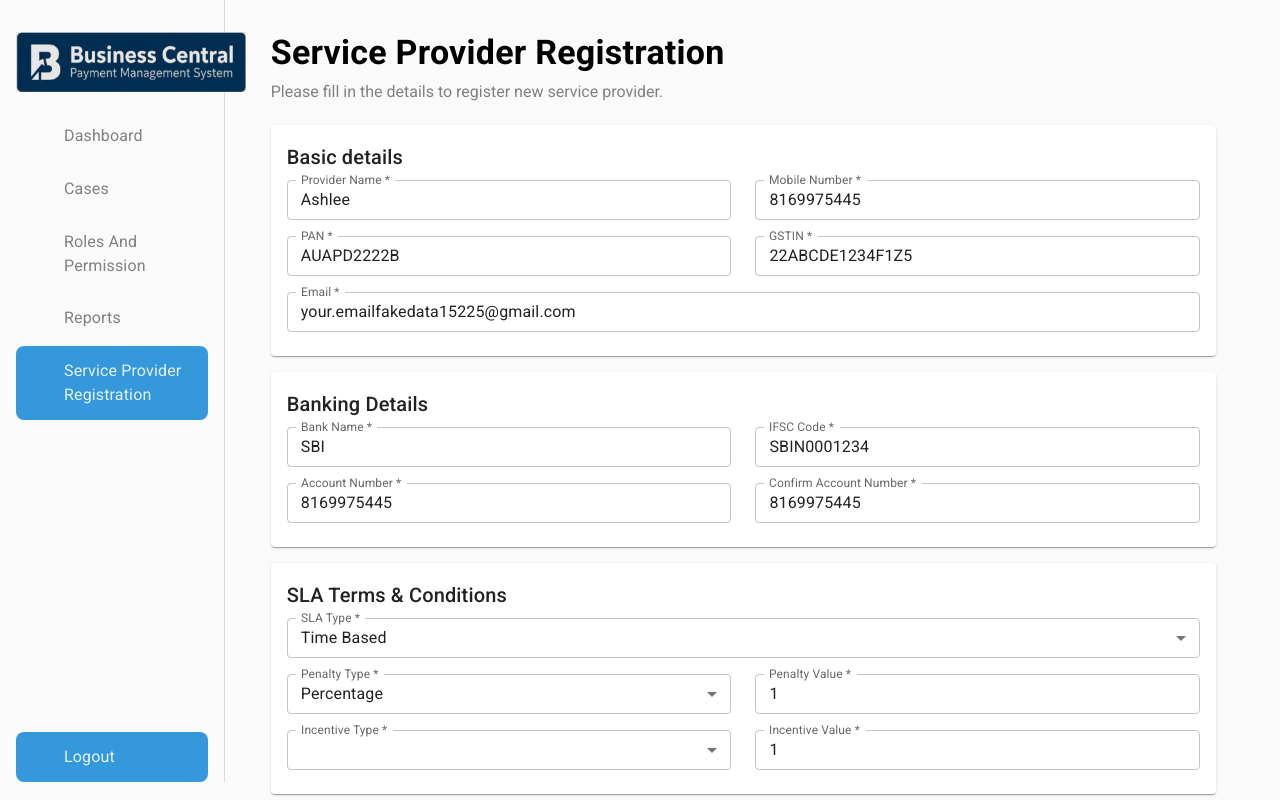
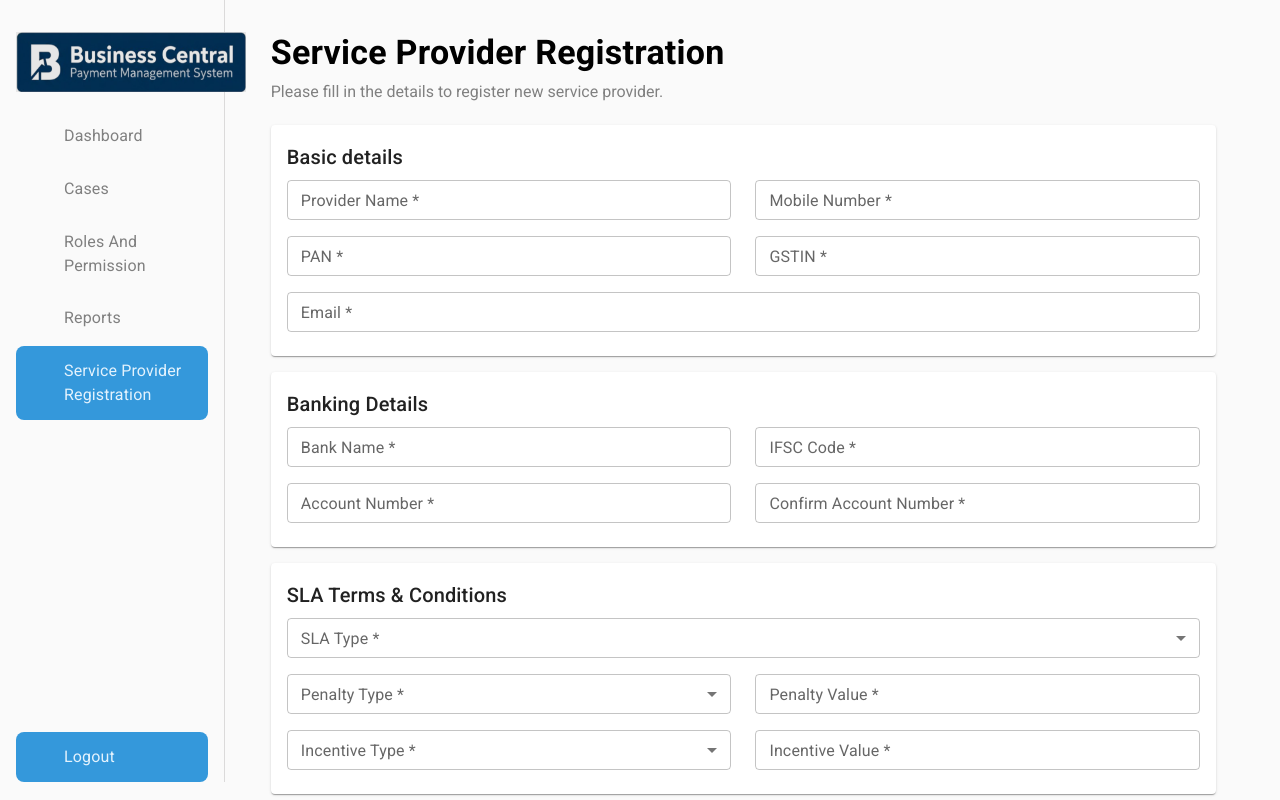
Before and after one commit to aagamdoshi1100/Business-Central-Payment-Management-System-Frontend, a React app: page /service-provider-registration in a window 1280 px wide. Shown: the top 800 px of the page. Built offline with nearby package versions, Linux system fonts and the light colour scheme; some icons are missing; the HTML template or start-up script is replaced by a standard one.

Commit message:
bug fixes

```diff
--- a/src/Components/CreateCaseForm.jsx
+++ b/src/Components/CreateCaseForm.jsx
@@ -12,11 +12,12 @@ import { useEffect, useState } from "react";
 import { useForm, Controller, Watch } from "react-hook-form";
 import axios from "axios";
 import { toast } from "react-toastify";
+import { useCP } from "../context/CasePaymentContext";
 
 const CreateCaseForm = ({ setFormEnabled, serviceProviders }) => {
   const [loading, setLoading] = useState(false);
   const [err, setErr] = useState("");
-
+  const { setCasesDetails } = useCP();
   const {
     control,
     handleSubmit,
@@ -42,7 +43,7 @@ const CreateCaseForm = ({ setFormEnabled, serviceProviders }) => {
       if (workReference?.length > 5) {
         const res = await axios.post(
           `${import.meta.env.VITE_API_URL}/cases/validateWorkId`,
-          { workReference },
+          { workReference: workReference.trim() },
           {
             headers: {
               "Content-Type": "application/json",
@@ -90,18 +91,13 @@ const CreateCaseForm = ({ setFormEnabled, serviceProviders }) => {
       );
 
       toast.success(res?.data?.message || "Case created successfully");
-      reset(); // Reset form after successful submission
+      setCasesDetails((prev) => [res?.data?.newCase, ...prev]);
+      reset();
     } catch (error) {
       console.error("Error:", error);
       if (error.response) {
         setErr(error.response.data.message || "Server error occurred");
         toast.error(error.response.data.message || "Server error occurred");
-      } else if (error.request) {
-        setErr("Network error - please check your connection");
-        toast.error("Network error - please check your connection");
-      } else {
-        setErr("An unexpected error occurred");
-        toast.error("An unexpected error occurred");
       }
     } finally {
       setLoading(false);
--- a/src/Components/SPForm.jsx
+++ b/src/Components/SPForm.jsx
@@ -25,22 +25,22 @@ const SPForm = () => {
     reset,
   } = useForm({
     defaultValues: {
-      name: "Ashlee",
-      mobile: "8169975445",
-      pan: "AUAPD2222B",
-      gstin: "22ABCDE1234F1Z5",
-      email: "your.emailfakedata15225@gmail.com",
-      bankName: "SBI",
-      ifscCode: "SBIN0001234",
-      accountNumber: "8169975445",
-      confirmAccountNumber: "8169975445",
-      slaType: "Time Based",
-      penaltyType: "Percentage",
-      penaltyValue: "1",
-      incentiveType: "Fixed",
-      incentiveValue: "1",
-      tdsApplicable: true,
-      tdsPercentage: "1",
+      name: "",
+      mobile: "",
+      pan: "",
+      gstin: "",
+      email: "",
+      bankName: "",
+      ifscCode: "",
+      accountNumber: "",
+      confirmAccountNumber: "",
+      slaType: "",
+      penaltyType: "",
+      penaltyValue: "",
+      incentiveType: "",
+      incentiveValue: "",
+      tdsApplicable: false,
+      tdsPercentage: "",
     },
     mode: "onBlur",
   });
@@ -89,18 +89,11 @@ const SPForm = () => {
       );
 
       toast.success(res?.data?.message || "Logged in successfully");
-      // reset(); // Reset form after successful submission
+      reset(); // Reset form after successful submission
     } catch (error) {
       console.error("Error:", error);
       if (error.response) {
-        // Server responded with error status
         setErr(error.response.data.message || "Server error occurred");
-      } else if (error.request) {
-        // Request was made but no response received
-        setErr("Network error - please check your connection");
-      } else {
-        // Something else happened
-        setErr("An unexpected error occurred");
       }
     } finally {
       setLoading(false);
```
